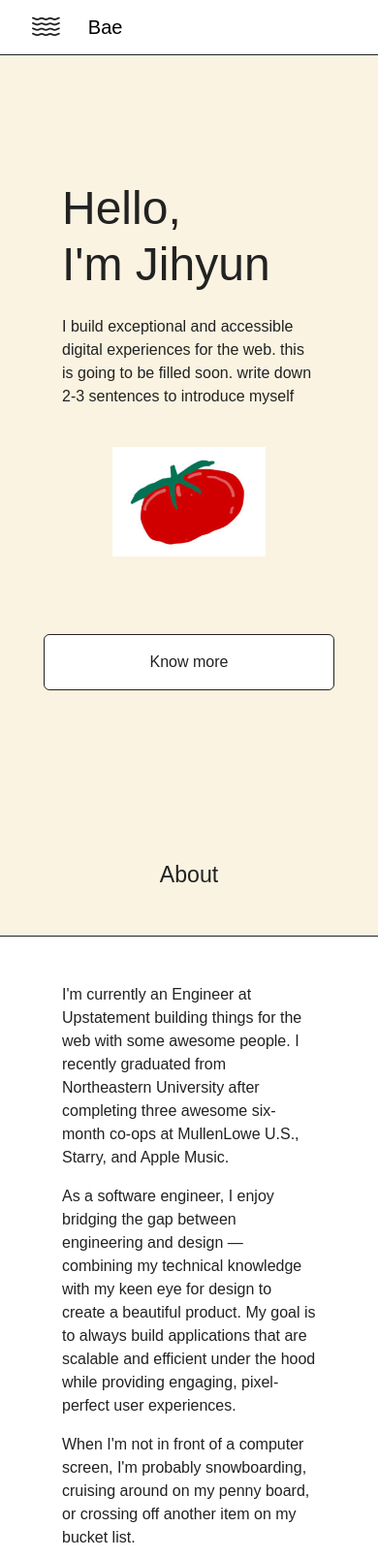
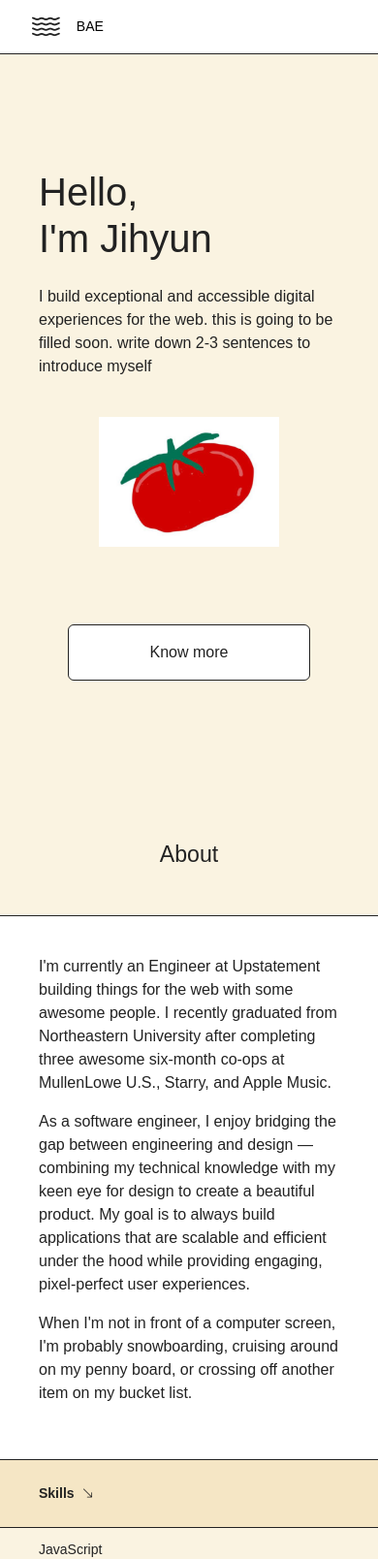
Before and after one commit to jhyunb13/building-my-website, a website built with webpack: page dist/index.html in a window 390 px wide. Shown: the top 1608 px of the page at 97% size. Built offline with nearby package versions, Linux system fonts and the light colour scheme; some packages are replaced by stand-ins of ours; a web font is replaced by a local one.

Commit message:
minor adjustments

```diff
--- a/src/main.scss
+++ b/src/main.scss
@@ -57,6 +57,11 @@ body {
   font-size: $text-sm;
 }
 
+.navbar-brand {
+  --bs-navbar-brand-font-size: $text-sm;
+  font-weight: map-get($font-weights, medium);
+}
+
 .navbar-toggler {
   border-color: transparent;
 }
@@ -74,6 +79,11 @@ body {
   @media (max-width: 430px) {
     --bs-offcanvas-width: min(80vw, 400px);
   }
+}
+
+.offcanvas-title {
+  font-size: $text-sm;
+  font-weight: map-get($font-weights, medium);
 }
 
 .navbar-nav {
@@ -97,13 +107,18 @@ body {
   flex-flow: column;
   justify-content: center;
   row-gap: 5rem;
-  min-height: calc(100vh - 60px);
+  min-height: calc(100vh - 80px);
   overflow: hidden;
 }
 
 .introduction-box {
   padding-left: 4rem;
   padding-right: 4rem;
+
+  @media (max-width: 576px) {
+    padding-left: 2.5rem;
+    padding-right: 2.5rem;
+  }
 }
 
 .introduction-text {
@@ -112,6 +127,10 @@ body {
 
 .about-name {
   font-size: $text-xl;
+
+  @media (max-width: 576px) {
+    font-size: 2.5rem;
+  }
 }
 
 .profile-img {
@@ -137,7 +156,7 @@ body {
   background: white;
   border: $border-default;
   border-radius: 0.375rem;
-  width: 300px;
+  width: 250px;
   padding: 1rem;
   box-sizing: border-box;
   text-align: center;
@@ -167,6 +186,10 @@ body {
   @media (min-width: 992px) {
     border-bottom: $border-default;
   }
+
+  @media (max-width: 576px) {
+    padding: 2.5rem 2.5rem;
+  }
 }
 
 .skills-box {
@@ -188,6 +211,10 @@ body {
   border-bottom: $border-default;
   font-size: $text-sm;
   font-weight: map-get($font-weights, bold);
+
+  @media (max-width: 576px) {
+    padding: 1.5rem 2.5rem;
+  }
 }
 
 .skills-list {
@@ -200,6 +227,10 @@ body {
     background: $color-accent;
     color: #ffffff;
     font-weight: map-get($font-weights, bold);
+  }
+
+  @media (max-width: 576px) {
+    padding: 0.75rem 2.5rem;
   }
 }
 
@@ -308,7 +339,7 @@ body {
 
 .job-title {
   font-size: 1rem;
-  font-weight: map-get($font-weights, bold);
+  font-weight: map-get($font-weights, medium);
 
   @media (max-width: 576px) {
     font-size: $text-sm;
@@ -355,7 +386,7 @@ body {
 
 .contact-email {
   font-size: $text-lg;
-  font-weight: map-get($font-weights, bold);
+  font-weight: map-get($font-weights, medium);
   margin-bottom: 1rem;
 }
 
```
Also changed, not shown: dist/css/main.css, dist/index.html, 1 other file.
